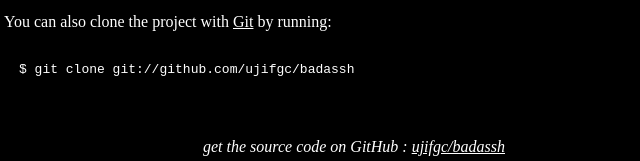
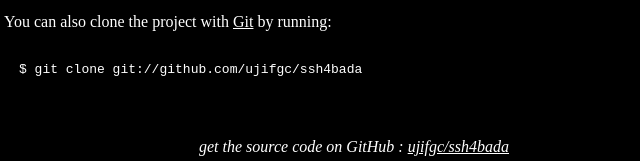
Before and after one commit to ujifgc/badassh, a plain HTML site: page index.html in a window 1280 px wide. Shown: the part 697-858 px from the top of the page, 286-926 px from the left. Drawn offline with Linux system fonts and the light colour scheme.

Commit message:
Edited index.html via GitHub

```diff
--- a/index.html
+++ b/index.html
@@ -31,18 +31,18 @@
 </head>
 
 <body>
-  <a href="http://github.com/ujifgc/badassh"><img style="position: absolute; top: 0; right: 0; border: 0;" src="http://s3.amazonaws.com/github/ribbons/forkme_right_darkblue_121621.png" alt="Fork me on GitHub" /></a>
+  <a href="http://github.com/ujifgc/ssh4bada"><img style="position: absolute; top: 0; right: 0; border: 0;" src="http://s3.amazonaws.com/github/ribbons/forkme_right_darkblue_121621.png" alt="Fork me on GitHub" /></a>
 
   <div id="container">
 
     <div class="download">
-      <a href="http://github.com/ujifgc/badassh/zipball/master">
+      <a href="http://github.com/ujifgc/ssh4bada/zipball/master">
         <img border="0" width="90" src="http://github.com/images/modules/download/zip.png"></a>
-      <a href="http://github.com/ujifgc/badassh/tarball/master">
+      <a href="http://github.com/ujifgc/ssh4bada/tarball/master">
         <img border="0" width="90" src="http://github.com/images/modules/download/tar.png"></a>
     </div>
 
-    <h1><a href="http://github.com/ujifgc/badassh">badassh</a>
+    <h1><a href="http://github.com/ujifgc/ssh4bada">badassh</a>
       <span class="small">by <a href="http://github.com/ujifgc">ujifgc</a></span></h1>
 
     <div class="description">
@@ -69,16 +69,16 @@
     <h2>Download</h2>
     <p>
       You can download this project in either
-      <a href="http://github.com/ujifgc/badassh/zipball/master">zip</a> or
-      <a href="http://github.com/ujifgc/badassh/tarball/master">tar</a> formats.
+      <a href="http://github.com/ujifgc/ssh4bada/zipball/master">zip</a> or
+      <a href="http://github.com/ujifgc/ssh4bada/tarball/master">tar</a> formats.
     </p>
     <p>You can also clone the project with <a href="http://git-scm.com">Git</a>
       by running:
-      <pre>$ git clone git://github.com/ujifgc/badassh</pre>
+      <pre>$ git clone git://github.com/ujifgc/ssh4bada</pre>
     </p>
 
     <div class="footer">
-      get the source code on GitHub : <a href="http://github.com/ujifgc/badassh">ujifgc/badassh</a>
+      get the source code on GitHub : <a href="http://github.com/ujifgc/ssh4bada">ujifgc/ssh4bada</a>
     </div>
 
   </div>
```
